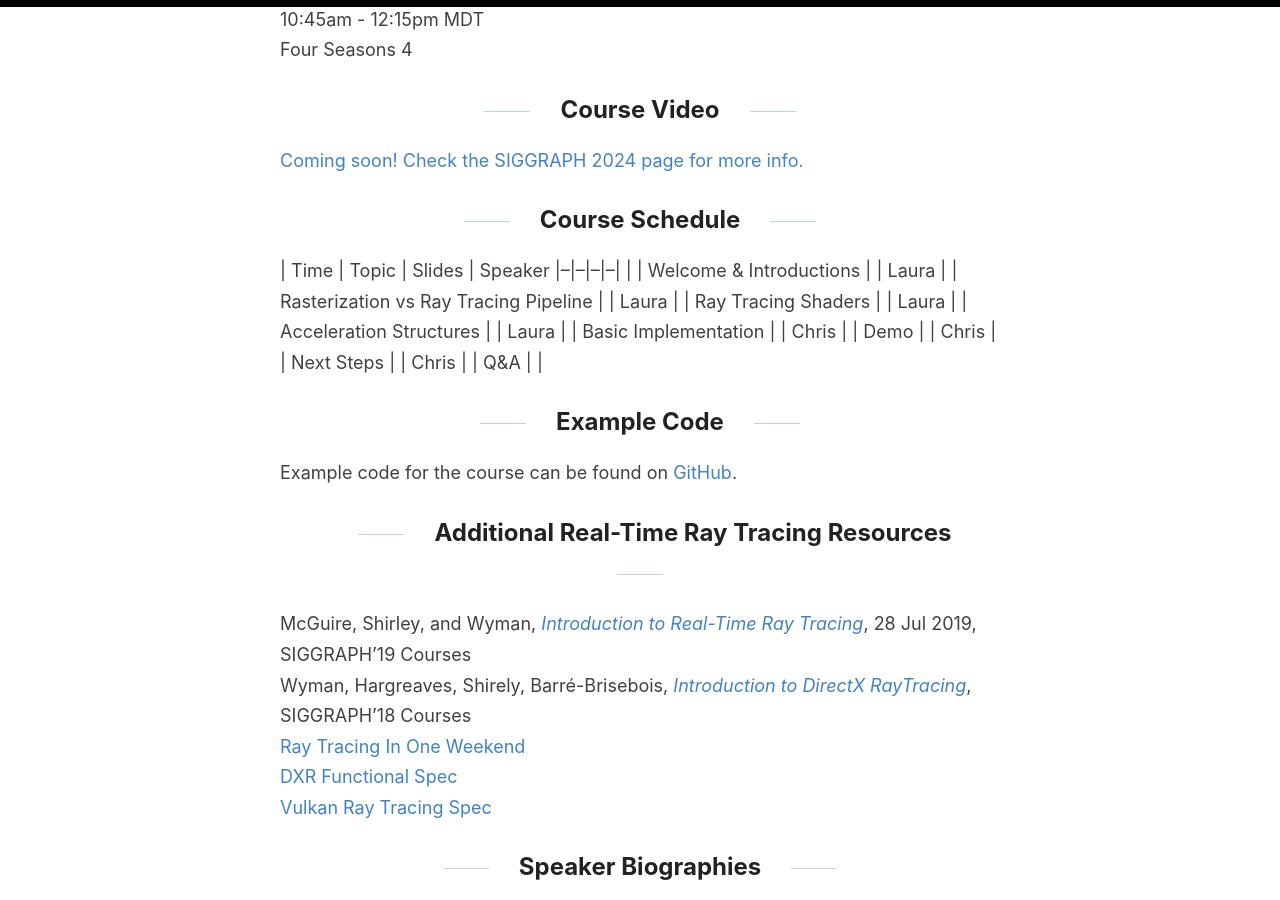
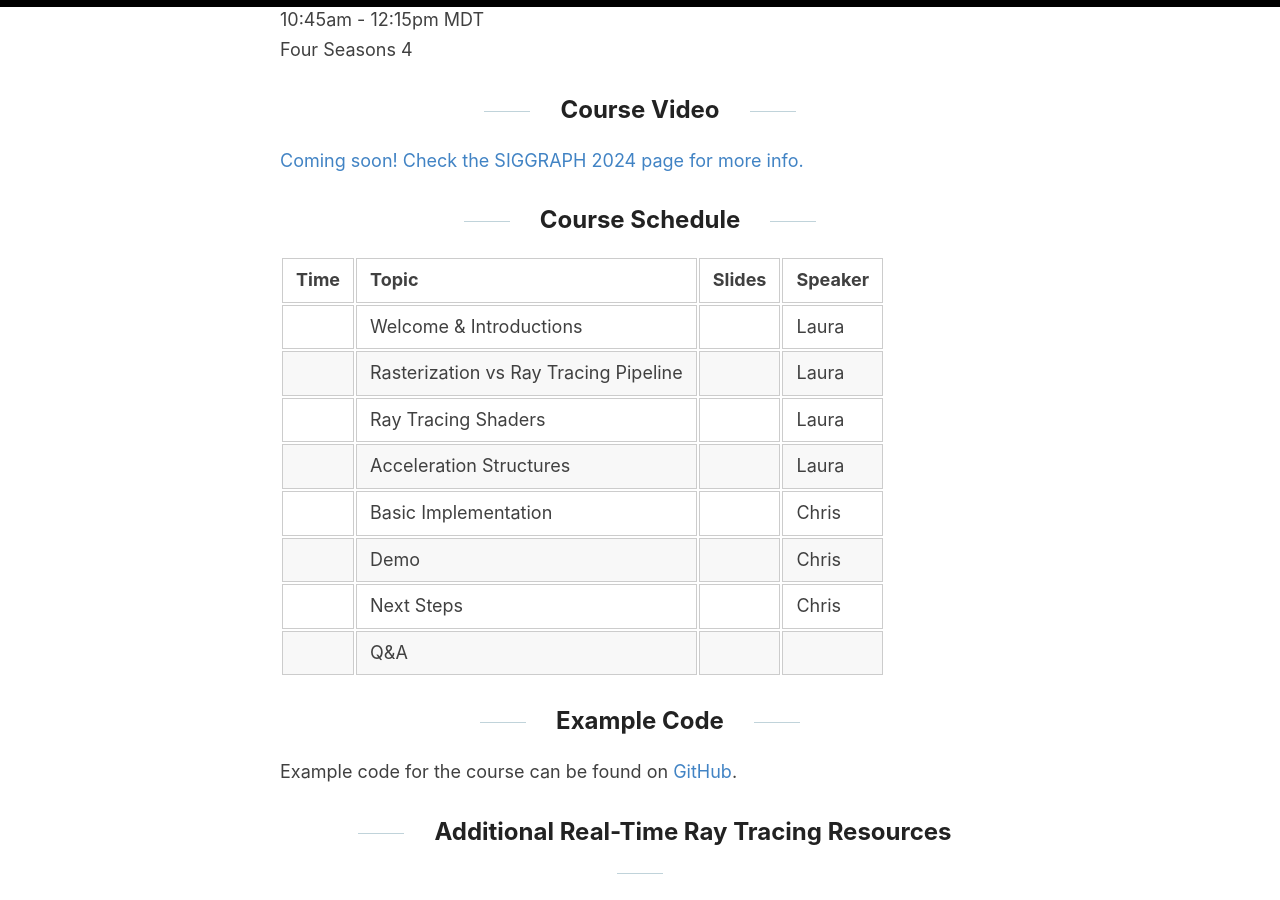
Before and after one commit to theanimatorreturns/BreadcrumbsIntroductionToRealTimeRayTracing, a Jekyll site: the page built from _posts/2024-07-27-intro-to-real-time-ray-tracing-course.md, in a window 1280 px wide and 900 px high, scrolled down 770 px. Built offline with Jekyll 4.4.1, drawn with Linux system fonts in a browser that asks for light colours.

```diff
--- a/_posts/2024-07-27-intro-to-real-time-ray-tracing-course.md
+++ b/_posts/2024-07-27-intro-to-real-time-ray-tracing-course.md
@@ -5,30 +5,36 @@ categories: [Ray Tracing, DXR, Vulkan, SIGGRAPH]
 ---
 
 ![course example image of ray traced spheres](/images/image5.png "Logo Title Text 1")
+
 ## Course Time & Location
+
 Monday, 29 July 2024\
 10:45am - 12:15pm MDT\
 Four Seasons 4
 
 ## Course Video
+
 [Coming soon! Check the SIGGRAPH 2024 page for more info.](https://s2024.conference-program.org/presentation/?id=gensub_367&sess=sess156)
 
 ## Course Schedule
-| Time | Topic | Slides | Speaker
-|--|--|--|--|
-|  | Welcome & Introductions |   | Laura
-|  | Rasterization vs Ray Tracing Pipeline |   | Laura
-|  | Ray Tracing Shaders |   | Laura
-|  | Acceleration Structures |   | Laura
-|  | Basic Implementation |   | Chris
-|  | Demo |   | Chris
-|  | Next Steps |   | Chris
-|  | Q&A |   |
+
+| Time | Topic                                 | Slides | Speaker |
+| ---- | ------------------------------------- | ------ | ------- |
+|      | Welcome & Introductions               |        | Laura   |
+|      | Rasterization vs Ray Tracing Pipeline |        | Laura   |
+|      | Ray Tracing Shaders                   |        | Laura   |
+|      | Acceleration Structures               |        | Laura   |
+|      | Basic Implementation                  |        | Chris   |
+|      | Demo                                  |        | Chris   |
+|      | Next Steps                            |        | Chris   |
+|      | Q&A                                   |        |         |
 
 ## Example Code
+
 Example code for the course can be found on [GitHub](https://github.com/vixorien/IntroductionToRealTimeRayTracing).
 
 ## Additional Real-Time Ray Tracing Resources
+
 McGuire, Shirley, and Wyman, [_Introduction to Real-Time Ray Tracing_](https://rtintro.realtimerendering.com/), 28 Jul 2019, SIGGRAPH'19 Courses\
  Wyman, Hargreaves, Shirely, Barré-Brisebois, [_Introduction to DirectX RayTracing_](https://intro-to-dxr.cwyman.org/), SIGGRAPH'18 Courses\
  [Ray Tracing In One Weekend](https://raytracing.github.io/books/RayTracingInOneWeekend.html)\
@@ -36,11 +42,13 @@ McGuire, Shirley, and Wyman, [_Introduction to Real-Time Ray Tracing_](https://r
  [Vulkan Ray Tracing Spec](https://docs.vulkan.org/spec/latest/chapters/raytracing.html)
 
 ## Speaker Biographies
+
 ### Chris Cascioli
-Chris Cascioli is an award-winning senior lecturer in the School of Interactive Games and Media at the Rochester Institute of Technology.  He earned both his Bachelor of Science degree in Information Technology and his Master of Science degree in Game Design & Development from the Rochester Institute of Technology.  Chris's professional interests include introductory programming education and real-time graphics programming for games.
+
+Chris Cascioli is an award-winning senior lecturer in the School of Interactive Games and Media at the Rochester Institute of Technology. He earned both his Bachelor of Science degree in Information Technology and his Master of Science degree in Game Design & Development from the Rochester Institute of Technology. Chris's professional interests include introductory programming education and real-time graphics programming for games.
 
 ### Laura Reznikov
+
 Laura Reznikov is an engineering manager at Meta working on avatar visuals and performance. Previously, she was a senior engineering manager responsible for Intel’s award-winning render kernel libraries and a staff graphics engineer for Intel’s game developer relations team. She enabled game and film studios to take advantage of Intel’s ray tracing hardware. Laura holds a BFA degree in Film and Animation and received her MS in Computer Science, focused on Physically-Based Rendering, both from Rochester Institute of Technology.
 
-
 <!--more-->
```
